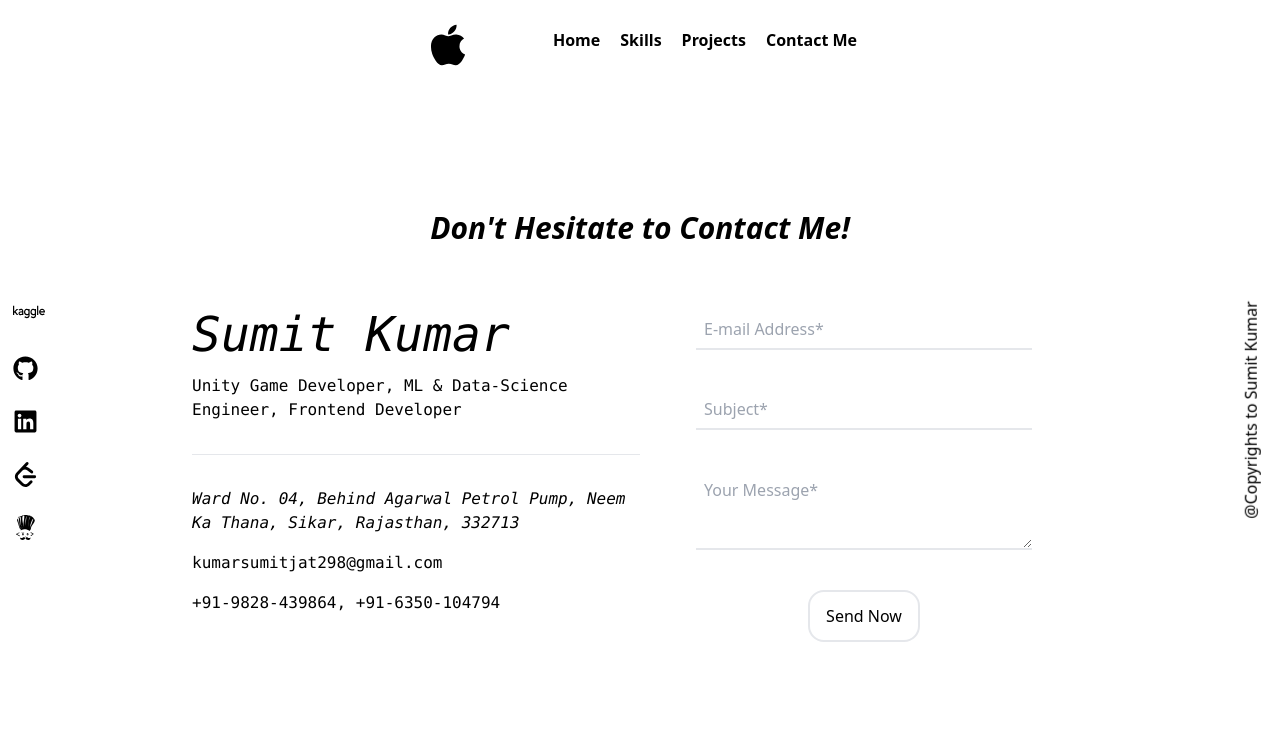
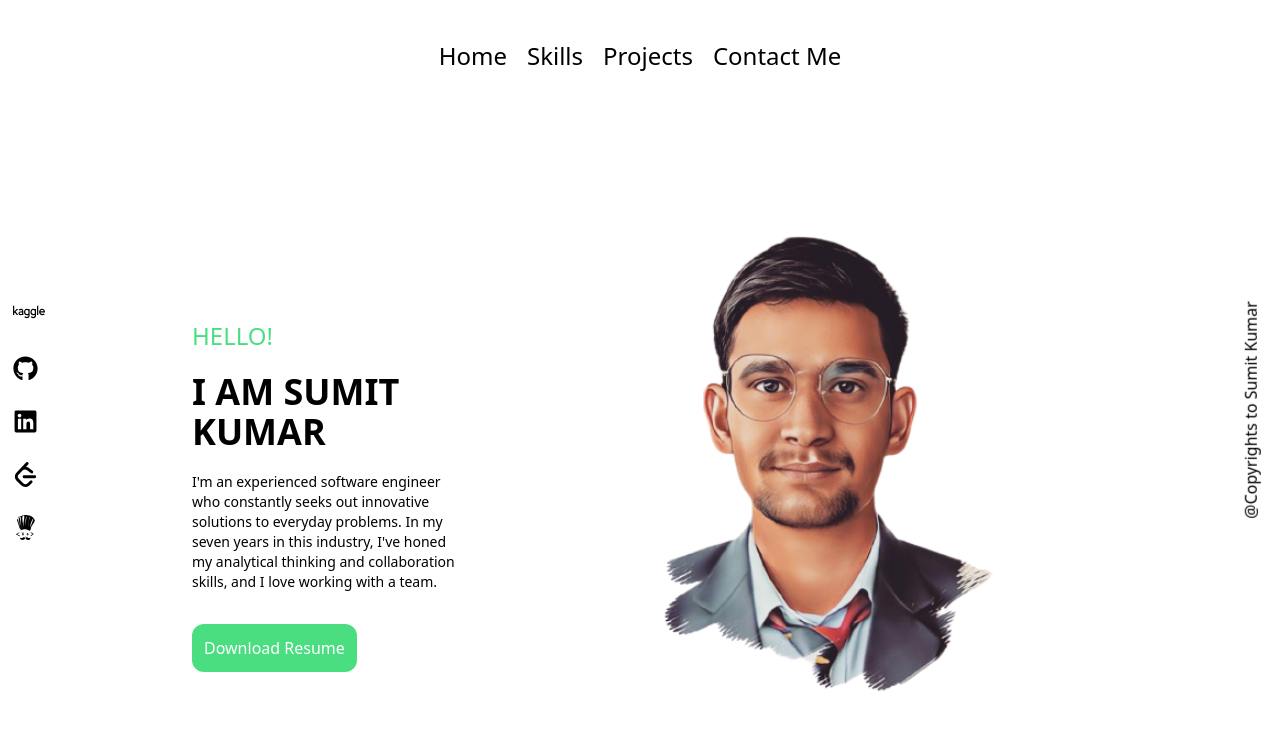
Before and after one commit to Sumit-Kumar1/Sumit-Kumar1.github.io, a Next.js app: page / in a window 1280 px wide. Shown: the top 730 px of the page. Built offline with nearby package versions, Linux system fonts and the light colour scheme.

Commit message:
navbar moved to index page

```diff
--- a/components/Projects.js
+++ b/components/Projects.js
@@ -3,7 +3,7 @@ export default function Projects() {
         <div className={"border-2"}>
             <nav>
                 <ul>
-                    <li>Machine Learning</li>
+                    <li className="hover:capitalize">Machine Learning</li>
                     <li>Game Development</li>
                     <li> </li>
                 </ul>
--- a/components/navbar.js
+++ b/components/navbar.js
@@ -1,18 +1,9 @@
 import React from "react";
 import Link from "next/link";
-import { AiFillApple } from "react-icons/ai";
 
 function Navbar() {
     return (
-        <nav className={"flex p-5 justify-center gap-20"}>
-            <AiFillApple size={50} className={"hover:cursor-pointer "} />
-            <ul className={"flex gap-x-5 pt-2 text-md font-bold font-sans hover:cursor-pointer"}>
-                <li><Link href={"./"}><a>Home</a></Link></li>
-                <li>Skills</li>
-                <li>Projects</li>
-                <li>Contact Me</li>
-            </ul>
-        </nav>
+        <div></div>
     )
 }
 export default Navbar;
--- a/pages/index.js
+++ b/pages/index.js
@@ -8,19 +8,28 @@ import Projects from "../components/Projects";
 import Link from "next/link";
 
 export default function Home() {
+  let clicks = 0;
+  // const [click, setclick] = useState(0)
   return (
     <div className={"h-screen dark:bg-[#282828] bg-white dark:text-white justify-center align-middle justify-items-center"}>
       <Head>
         <title>My Portfolio</title>
         <meta name="description" content="My Resume website created using Next JS and Tailwind CSS" />
       </Head>
-      <Navbar />
+      <nav>
+        <ul className={"flex gap-x-5 text-2xl font-light font-sans hover:cursor-pointer justify-center pt-10"}>
+          <li className="hover:underline-offset-8 hover:underline hover:decoration-wavy hover:decoration-green-400 hover:font-semibold hover:decoration-1"><Link href={"./"}><a>Home</a></Link></li>
+          <li className="hover:underline-offset-8 hover:underline hover:decoration-wavy hover:decoration-green-400 hover:font-semibold hover:decoration-1">Skills</li>
+          <li className="hover:underline-offset-8 hover:underline hover:decoration-wavy hover:decoration-green-400 hover:font-semibold hover:decoration-1">Projects</li>
+          <li className="hover:underline-offset-8 hover:underline hover:decoration-wavy hover:decoration-green-400 hover:font-semibold hover:decoration-1">Contact Me</li>
+        </ul>
+      </nav>
       <main className={"box-content justify-items-center m-24 py-6 px-24 dark:text-[#e8e8e8]"}>
         <ProfileSideBar />
         <p className={"fixed bottom-[47.2%] -rotate-90 z-1 -right-20 justify-items-center"}>@Copyrights to Sumit Kumar</p>
-        {/* <HomeMain /> */}
+        <HomeMain />
         {/* <Skill /> */}
-        <ContactMe />
+        {/* <ContactMe /> */}
         {/* <Projects/> */}
       </main>
     </div>
```
